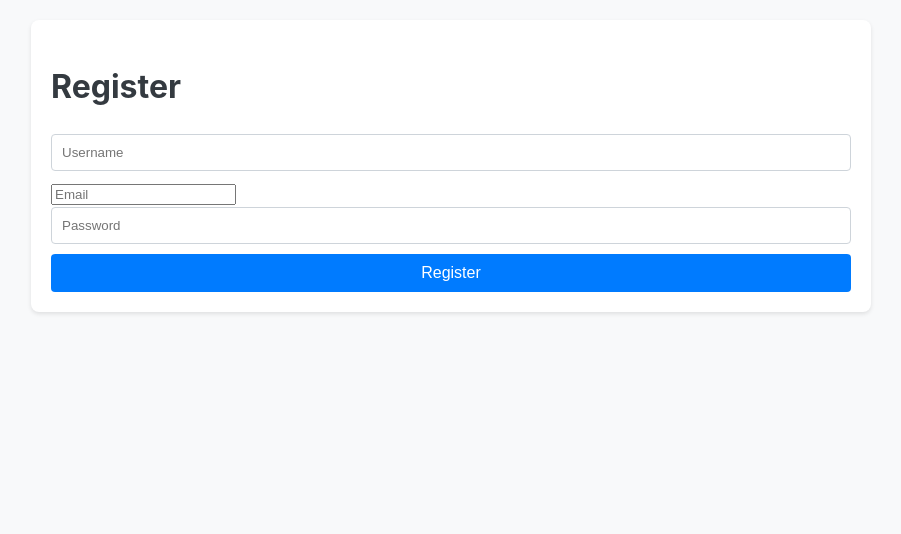
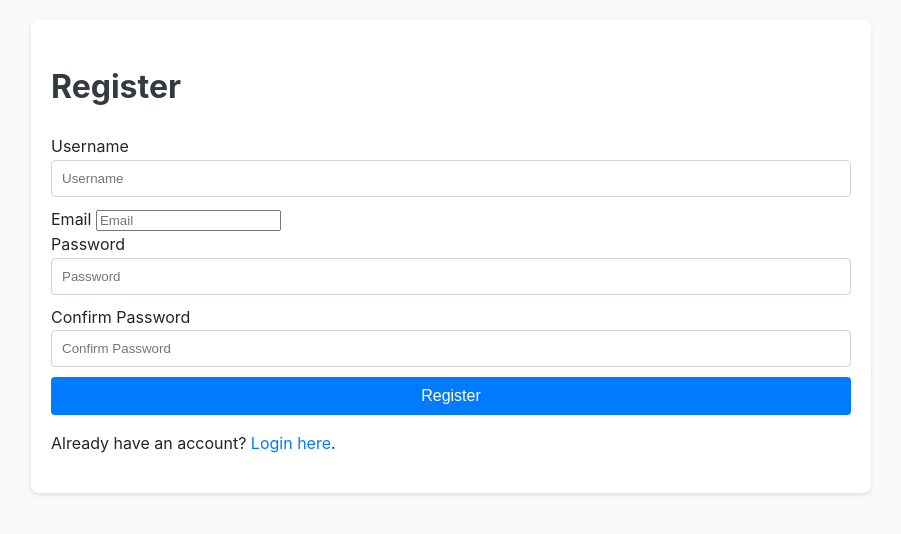
Before and after one commit to Mkway/S_WEB_Project, a PHP site: page /register.php in a window 1280 px wide. Shown: the top 534 px of the page, without its empty margins (189-1090 px from the left). Run offline with PHP 8.4, Linux system fonts and the light colour scheme.

Commit message:
feat: 사용자 인증 기능 강화 및 SSL/포트 설정" -m "- 회원가입, 로그인, 비밀번호 재설정 등 사용자 인증 로직을 강화하고 보안 취약점을 개선
	- CSRF 토큰, 입력값 유효성 검사, 세션 고정 방지 기능 추가.
	- install.php에 users 테이블 스키마 변경 사항 반영.
	- Docker 환경에서 Nginx가 80/443 포트를 직접 사용하도록 docker-compose.yml을 수정.
	- 로컬 개발 환경을 위한 자체 서명 SSL 인증서 추가."

```diff
--- a/my_lemp_project/docker-compose.yml
+++ b/my_lemp_project/docker-compose.yml
@@ -6,8 +6,8 @@ services:
     image: nginx:stable-alpine
     container_name: my_nginx
     ports:
-      - "8080:80"
-      - "8443:443" # HTTPS 포트 추가
+      - "80:80"
+      - "443:443" # HTTPS 포트 추가
     volumes:
       - ./src:/var/www/html
       - ./nginx/default.conf:/etc/nginx/conf.d/default.conf
--- a/my_lemp_project/src/register.php
+++ b/my_lemp_project/src/register.php
@@ -2,32 +2,71 @@
 session_start();
 require_once 'db.php';
 
+// CSRF token generation
+if (empty($_SESSION['csrf_token'])) {
+    $_SESSION['csrf_token'] = bin2hex(random_bytes(32));
+}
+
+$errors = [];
+
 if ($_SERVER['REQUEST_METHOD'] === 'POST') {
-    $username = $_POST['username'];
+    // CSRF token validation
+    if (!isset($_POST['csrf_token']) || $_POST['csrf_token'] !== $_SESSION['csrf_token']) {
+        $errors[] = 'CSRF token validation failed.';
+    } else {
+        $username = trim($_POST['username']);
+        $email = trim($_POST['email']);
         $password = $_POST['password'];
+        $password_confirm = $_POST['password_confirm'];
 
-    // Simple validation
-    if (empty($username) || empty($password)) {
-        $error = "Username and password are required.";
-    } else {
+        // Username validation
+        if (empty($username)) {
+            $errors[] = "Username is required.";
+        } elseif (!preg_match('/^[a-zA-Z0-9_]{3,20}$/', $username)) {
+            $errors[] = "Username must be 3-20 characters long and contain only letters, numbers, and underscores.";
+        }
+
+        // Email validation
+        if (empty($email)) {
+            $errors[] = "Email is required.";
+        } elseif (!filter_var($email, FILTER_VALIDATE_EMAIL)) {
+            $errors[] = "Invalid email format.";
+        }
+
+        // Password validation
+        if (empty($password)) {
+            $errors[] = "Password is required.";
+        } elseif (strlen($password) < 8) {
+            $errors[] = "Password must be at least 8 characters long.";
+        } elseif ($password !== $password_confirm) {
+            $errors[] = "Passwords do not match.";
+        }
+
+        if (empty($errors)) {
             $hashed_password = password_hash($password, PASSWORD_DEFAULT);
 
             try {
+                // Check for existing username or email
+                $stmt = $pdo->prepare("SELECT id FROM users WHERE username = ? OR email = ?");
+                $stmt->execute([$username, $email]);
+                if ($stmt->fetch()) {
+                    $errors[] = "Username or email already exists.";
+                } else {
                     // Check if this is the first user
                     $user_count_stmt = $pdo->query("SELECT COUNT(*) FROM users");
                     $user_count = $user_count_stmt->fetchColumn();
-
                     $is_admin = ($user_count == 0) ? 1 : 0;
 
-            $stmt = $pdo->prepare("INSERT INTO users (username, password, is_admin) VALUES (?, ?, ?)");
-            $stmt->execute([$username, $hashed_password, $is_admin]);
+                    $stmt = $pdo->prepare("INSERT INTO users (username, email, password, is_admin) VALUES (?, ?, ?, ?)");
+                    $stmt->execute([$username, $email, $hashed_password, $is_admin]);
+
+                    // Redirect with success message
+                    $_SESSION['success_message'] = "Registration successful! Please login.";
                     header("Location: login.php");
                     exit;
+                }
             } catch (PDOException $e) {
-            if ($e->errorInfo[1] == 1062) {
-                $error = "Username already exists.";
-            } else {
-                $error = "An error occurred: " . $e->getMessage();
+                $errors[] = "Database error: " . $e->getMessage();
             }
         }
     }
@@ -42,15 +81,31 @@ if ($_SERVER['REQUEST_METHOD'] === 'POST') {
 <body>
     <div class="container">
         <h1>Register</h1>
-        <?php if (isset($error)): ?>
+        <?php if (!empty($errors)): ?>
+            <div class="errors">
+                <?php foreach ($errors as $error): ?>
                     <p style="color:red;"><?php echo $error; ?></p>
+                <?php endforeach; ?>
+            </div>
         <?php endif; ?>
-        <form method="post">
-            <input type="text" name="username" placeholder="Username" required><br>
-            <input type="email" name="email" placeholder="Email" required><br>
-            <input type="password" name="password" placeholder="Password" required><br>
+        <form action="register.php" method="post">
+            <input type="hidden" name="csrf_token" value="<?php echo $_SESSION['csrf_token']; ?>">
+
+            <label for="username">Username</label>
+            <input type="text" name="username" id="username" placeholder="Username" required value="<?php echo isset($username) ? htmlspecialchars($username) : ''; ?>"><br>
+
+            <label for="email">Email</label>
+            <input type="email" name="email" id="email" placeholder="Email" required value="<?php echo isset($email) ? htmlspecialchars($email) : ''; ?>"><br>
+
+            <label for="password">Password</label>
+            <input type="password" name="password" id="password" placeholder="Password" required><br>
+
+            <label for="password_confirm">Confirm Password</label>
+            <input type="password" name="password_confirm" id="password_confirm" placeholder="Confirm Password" required><br>
+
             <button type="submit">Register</button>
         </form>
+        <p>Already have an account? <a href="login.php">Login here</a>.</p>
     </div>
 </body>
 </html>
```
Also changed, not shown: TODO.md (+1 -1 lines), my_lemp_project/src/install.php (+8 -2 lines), my_lemp_project/src/login.php (+26 -4 lines), 2 other files. Lines whose indentation alone changed are shown as unchanged.
